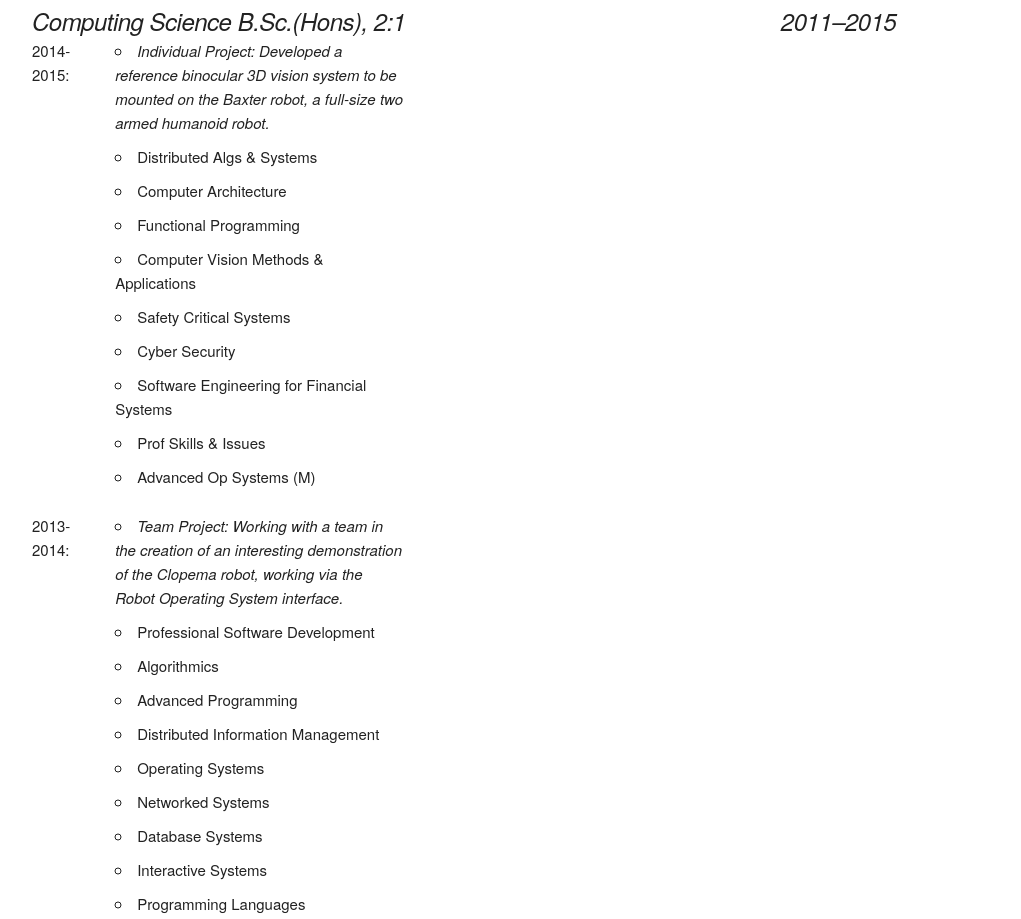
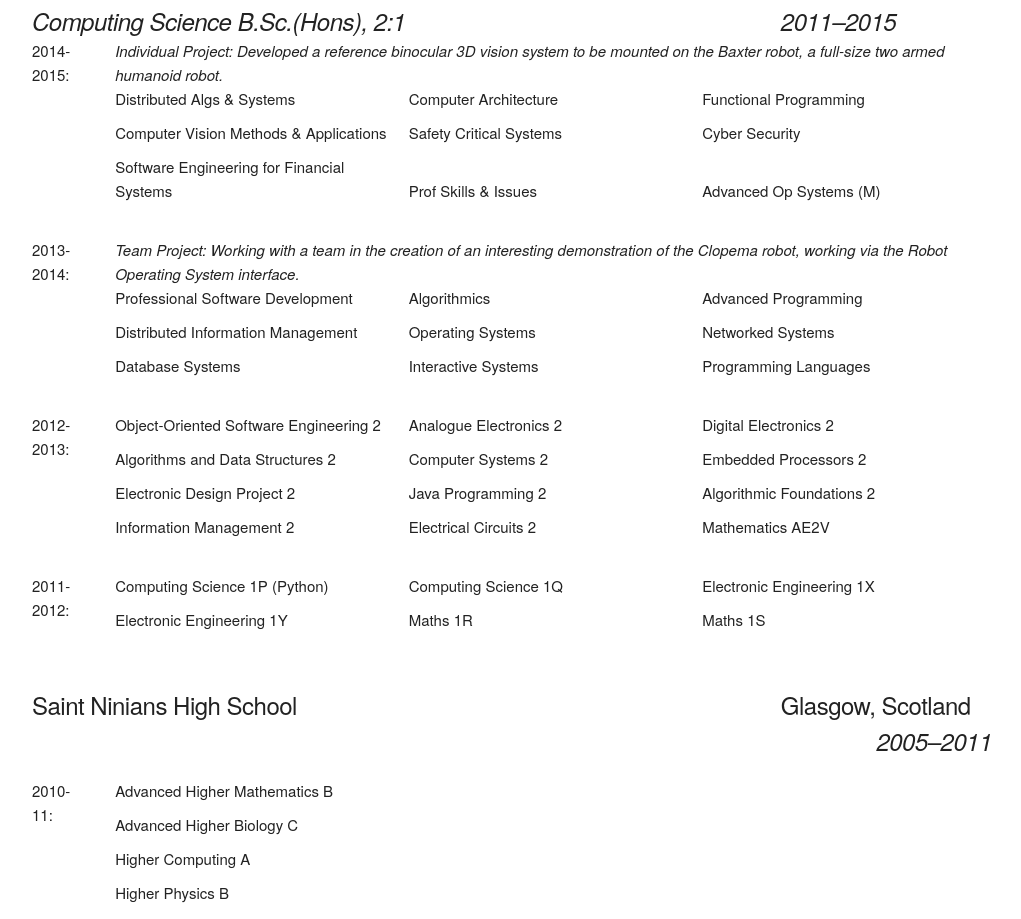
Before and after one commit to mcdonalda1993/website-node-angular, a website: page views/index.html in a window 1280 px wide. Shown: the part 541-1460 px from the top of the page, without its empty margins (128-1149 px from the left). Drawn offline with nearby package versions, Linux system fonts and the light colour scheme; files that its build step writes are made by us from their sources; files whose address does not match are found by name.

Commit message:
Aim to fix layout of edu

```diff
--- a/public/css/custom.css
+++ b/public/css/custom.css
@@ -1,10 +1,23 @@
 
-.in.rows.of.three
-{
+.in.rows.of li {
+    display: inline-block;
+    *display:inline;
+}
+
+.in.rows.of.three li{
     width: 33%;
 }
 
-.in.rows.of.two
-{
+.in.rows.of.three li:nth-of-type(3n):after {
+    content:"\A";
+    white-space:pre;
+}
+
+.in.rows.of.two li{
     width: 50%;
 }
+
+.in.rows.of.two li:nth-of-type(2n):after {
+    content:"\A";
+    white-space:pre;
+}
--- a/views/index.html
+++ b/views/index.html
@@ -61,10 +61,10 @@
 					<div class="row">
 						<div class="one column">2014-2015:</div>
 						<div class="eleven columns">
+							<i>
+								Individual Project: Developed a reference binocular 3D vision system to be mounted on the Baxter robot, a full-size two armed humanoid robot.
+							</i>
 							<ul class="in rows of three">
-								<li>
-									<i>Individual Project: Developed a reference binocular 3D vision system to be mounted on the Baxter robot, a full-size two armed humanoid robot.</i>
-								</li>
 								<li>Distributed Algs & Systems</li>
 								<li>Computer Architecture</li>
 								<li>Functional Programming</li>
@@ -76,15 +76,16 @@
 								<li>Advanced Op Systems (M)</li>
 							</ul>
 						</div>
+
 					</div>
 
 					<div class="row">
 						<div class="one column">2013-2014:</div>
 						<div class="eleven columns">
+							<i>
+								Team Project: Working with a team in the creation of an interesting demonstration of the Clopema robot, working via the Robot Operating System interface.
+							</i>
 							<ul class="in rows of three">
-								<li>
-									<i>Team Project: Working with a team in the creation of an interesting demonstration of the Clopema robot, working via the Robot Operating System interface.</i>
-								</li>
 								<li>Professional Software Development</li>
 								<li>Algorithmics</li>
 								<li>Advanced Programming</li>
```
